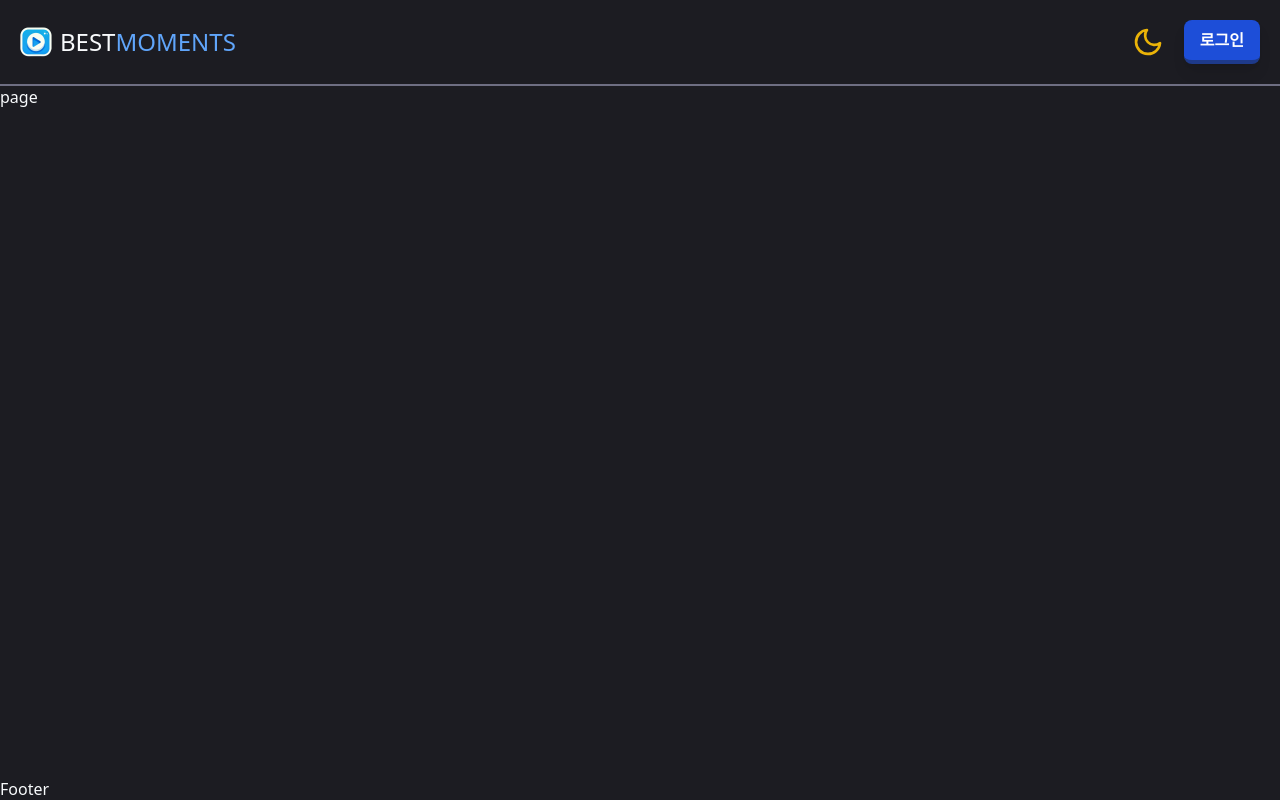
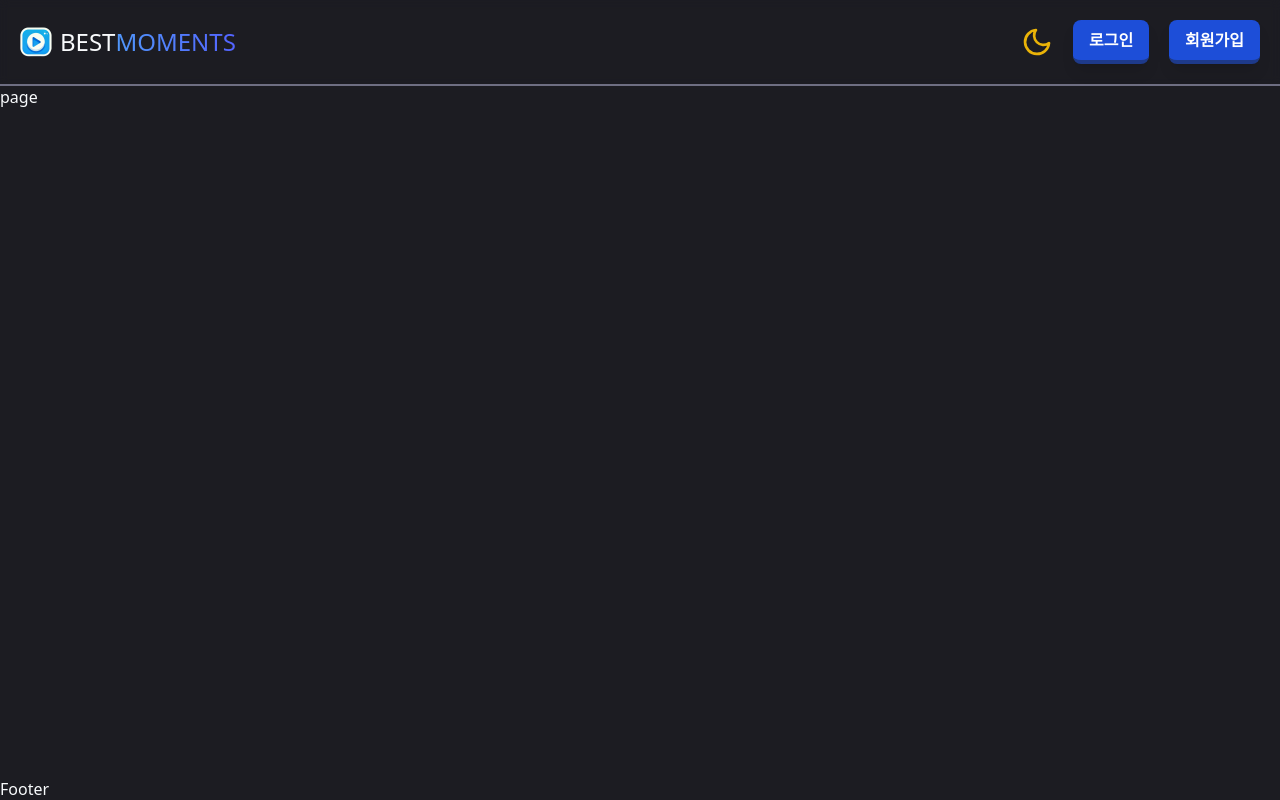
Before and after one commit to Team-J9/BestMoments-Frontend, a Next.js app: page / in a window 1280 px wide. Built offline with nearby package versions, Linux system fonts and the light colour scheme.

Commit message:
design: 프로젝트 네이밍에 그라데이션 effect 추가

```diff
--- a/components/common/Header.tsx
+++ b/components/common/Header.tsx
@@ -5,11 +5,12 @@ import Button from './Button';
 
 const Header = () => {
   return (
-    <header className="flex border-[#6E6E82] border-b-2 p-5 justify-between">
+    <header className="w-full sticky top-0 flex border-[#6E6E82] border-b-2 p-5 justify-between backdrop-blur-sm">
       <Link className="flex justify-center items-center" href="/">
         <Image src="/logo.png" width={30} height={30} alt="logo" priority className="w-10 h-10 sm:w-8 sm:h-8" />
         <h1 className="hidden sm:block text-xl sm:text-2xl ml-2">
-          BEST<span className="text-blue-400">MOMENTS</span>
+          BEST
+          <span className="bg-gradient-to-r from-[#5097fa] to-[#5363ff] bg-clip-text text-transparent">MOMENTS</span>
         </h1>
       </Link>
       <nav className="flex justify-center items-center gap-5">
@@ -17,6 +18,9 @@ const Header = () => {
         <Button as="link" href="/login">
           로그인
         </Button>
+        <Button as="link" href="/signup">
+          회원가입
+        </Button>
       </nav>
     </header>
   );
```
